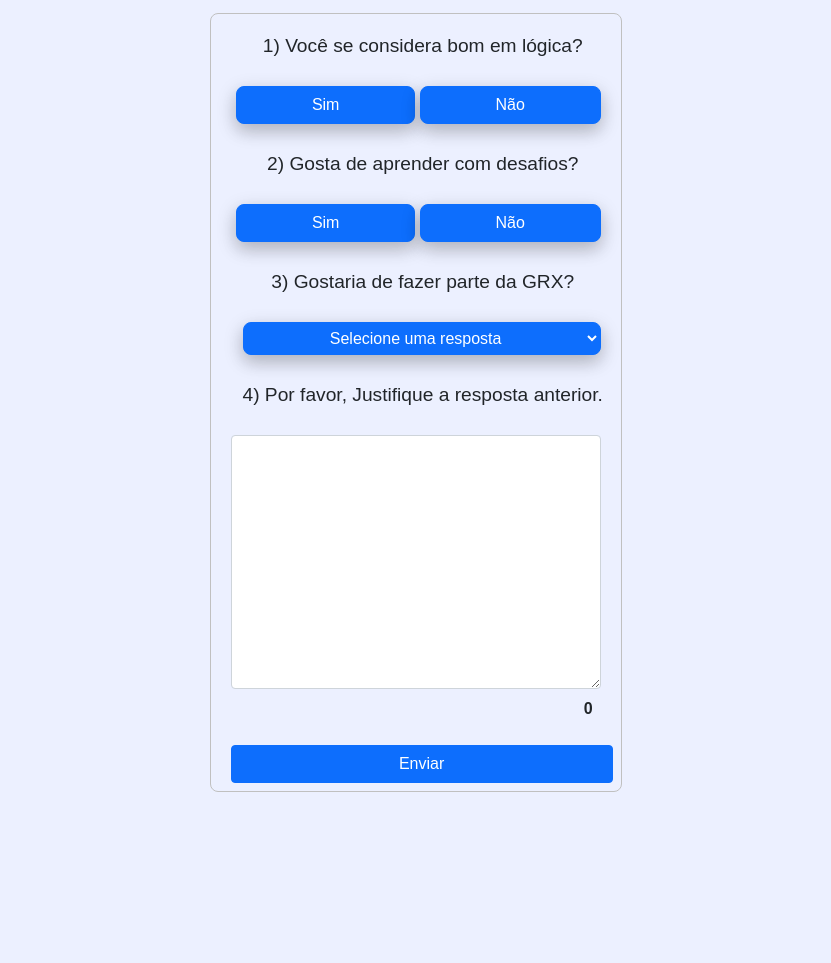
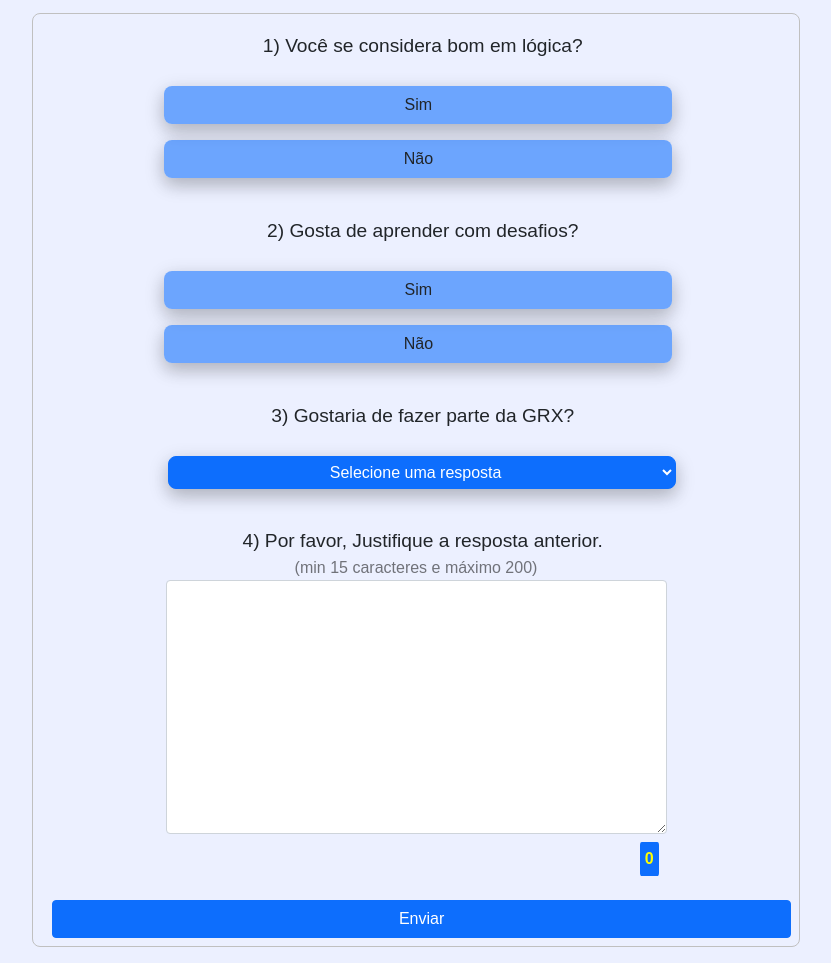
Before and after one commit to andre9653/application-form, a website: page Front-End/index.html in a window 1280 px wide. Shown: the part 121-1084 px from the top of the page, without its empty margins (224-1055 px from the left). Before the commit the page ends 929 px from the top, so only its background shows below. Drawn offline with nearby package versions, Linux system fonts and the light colour scheme.

Commit message:
feat: acrescenta estilo as validações e escopo da ação de enviar formulario

```diff
--- a/Front-End/index.html
+++ b/Front-End/index.html
@@ -13,22 +13,22 @@
     <h1>Coleta GRX</h1>
     <form class="d-flex flex-column mb-3 bd-highlight">
       <label class="bd-highlight" for="ability">
-        <p>1) Você se considera bom em lógica?</p>
         <div class="container pergunta1">
-          <button type="button" class="btn btn-primary">Sim</button>
-          <button type="button" class="btn btn-primary">Não</button>
+          <p>1) Você se considera bom em lógica?</p>
+          <button type="button" class="btn">Sim</button>
+          <button type="button" class="btn">Não</button>
         </div>
       </label>
       <label for="challenges">
-        <p>2) Gosta de aprender com desafios?</p>
         <div class="container pergunta2">
-          <button type="button" class="btn btn-primary">Sim</button>
-          <button type="button" class="btn btn-primary">Não</button>
+          <p>2) Gosta de aprender com desafios?</p>
+          <button type="button" class="btn">Sim</button>
+          <button type="button" class="btn">Não</button>
         </div>
       </label>
       <label for="interest">
-        <p>3) Gostaria de fazer parte da GRX?</p>
         <div class="container pergunta3">
+          <p>3) Gostaria de fazer parte da GRX?</p>
           <select name="interest" id="interest" class="btn btn-primary">
             <option selected value="">Selecione uma resposta</option>
             <option value="Sim">Sim</option>
@@ -39,17 +39,18 @@
         </div>
       </label>
       <label for="justify">
-        <p>4) Por favor, Justifique a resposta anterior.</p>
         <div class="container pergunta4 form d-flex flex-column mb-3">
-          <textarea
-            class="form-control" name="justify"
-            id="justify" cols="30" rows="10"
-            maxlength="200"
-          ></textarea>
-          <span class="count">0</span>
+          <p class="p-textarea">4) Por favor, Justifique a resposta anterior.</p>
+          <span class="warning">(min 15 caracteres e máximo 200)</span>
+            <textarea
+              class="form-control text-textarea" name="justify"
+              id="justify" cols="30" rows="10"
+              maxlength="200"
+            ></textarea>
+            <span class="count">0</span>
         </div>
       </label>
-      <button type="button" class="btn btn-primary">Enviar</button>
+      <button type="button" id="submit" class="btn btn-primary">Enviar</button>
     </form>
   </main>
   <script src="https://cdn.jsdelivr.net/npm/@popperjs/core@2.10.2/dist/umd/popper.min.js" integrity="sha384-7+zCNj/IqJ95wo16oMtfsKbZ9ccEh31eOz1HGyDuCQ6wgnyJNSYdrPa03rtR1zdB" crossorigin="anonymous"></script>
--- a/Front-End/script/index.js
+++ b/Front-End/script/index.js
@@ -28,10 +28,37 @@ function selectOption() {
     const len = textValue.length;
     count.innerText = len;
     if (len < 15) count.style.color = 'yellow';
-    if (len >= 15) count.style.color = 'blue';
+    if (len >= 15) count.style.color = '#edf0ff';
     if (len === 200) count.style.color = 'red';
     storage[keyForm] = textValue;
     localStorage.forms = JSON.stringify(storage, 2);
+  });
+}
+
+function handleSubmit() {
+  const button = document.querySelector('#submit');
+  button.addEventListener('click', async () => {
+    const storage = JSON.parse(localStorage.forms);
+    let ok = true;
+    Object.entries(storage).forEach((pergunta) => {
+      if (!pergunta[1]) {
+        ok = false;
+        document.querySelector(`.${pergunta[0]}`).classList.add('problem');
+      }
+    });
+    if (!ok) alert('os campos destacados não foram informados!');
+    else if (storage.pergunta4.length < 15) {
+      ok = false;
+      document.querySelector('.pergunta4').classList.add('problem');
+      alert('Sua resposta deve ter pelomenos 15 caracteres');
+    }
+
+    if (ok) {
+      const url = 'http://localhost:3000/submit';
+      const request = await fetch(url, { method: post, body: storage });
+      const response = await request.json();
+      console.log(response);
+    }
   });
 }
 
@@ -44,6 +71,8 @@ const formsObject = {
 };
 
 window.onload = () => {
-  if (!localStorage.forms) localStorage.setItem('forms', JSON.stringify(formsObject, 2));
+  localStorage.clear();
+  localStorage.setItem('forms', JSON.stringify(formsObject, 2));
   selectOption();
+  handleSubmit();
 };
--- a/Front-End/style/style.css
+++ b/Front-End/style/style.css
@@ -15,7 +15,8 @@ main {
   flex-direction: column;
   font-family: Arial, Helvetica, sans-serif;
   margin-top: 1em;
-  align-items: center;
+  text-align: center;
+  align-items: stretch;
 }
 
 form {
@@ -28,6 +29,7 @@ form {
 
 h1 {
   font-size: 2em;
+  font-weight: 600;
   padding: 1em;
 }
 
@@ -40,8 +42,10 @@ p, button, select {
 
 .container {
   display: flex;
-  align-items: center;
+  flex-direction: column;
+  align-items: stretch;
   justify-content: center;
+  margin-bottom: 0.8em;
 }
 
 .container select {
@@ -52,6 +56,7 @@ p, button, select {
 }
 
 .container button {
+  background: #0d6dfd91;
   margin-left: 0.3em;
   border-radius: 0.5em;
   /* border: none; */
@@ -65,15 +70,62 @@ label {
 }
 
 .selected {
-  background-color: rgb(76, 187, 76);
-}
-.selected::before {
-  background-color: rgb(76, 187, 76);
-
+  background-color: #0d6efd !important;
 }
 
 .count {
   align-self: flex-end;
+  background: #0d6efd;
+  border-radius: 10%;
+  color: yellow;
+  font-weight: 600;
   margin: 0.5em 0.5em;
-  font-weight: 600;
+  padding: 0.3em;
 }
+
+.p-textarea {
+  margin-bottom: 0;
+  padding-bottom: 0;
+}
+
+.warning {
+  color: rgba(0, 0, 0, 0.527);
+}
+
+.text-textarea {
+  margin-top: 0.5em;
+  margin: 0;
+  flex-grow: 1;
+}
+
+.problem {
+  border: 1px solid red;
+  border-radius: 5px;
+}
+
+@media (min-width: 768px) {
+
+  main {
+    align-items: center;
+  }
+
+  main form{
+    width: 60%;
+  }
+
+  .container {
+    display: block;
+  }
+
+  .container button {
+    width: 70%;
+  }
+
+  .container select {
+    width: 70%;
+  }
+
+  .pergunta4 {
+    width: 70%;
+  }
+}
```
